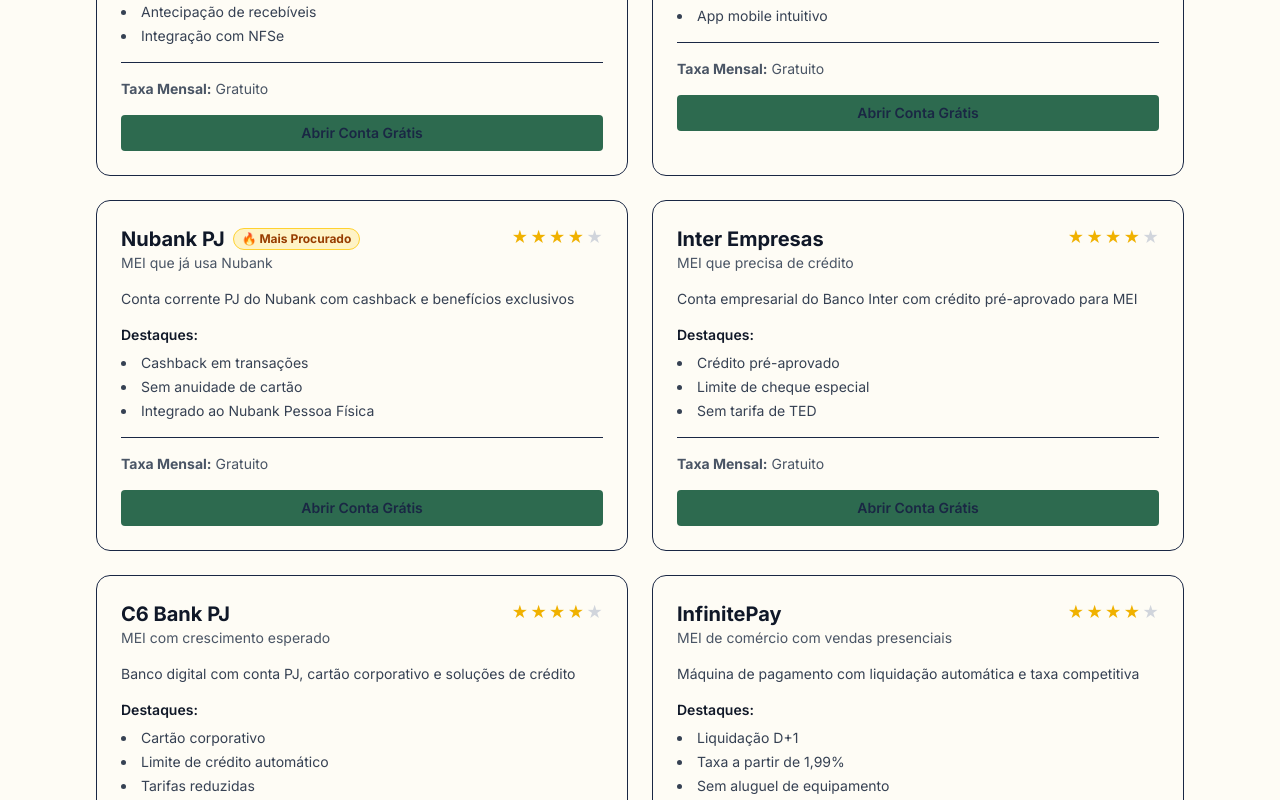
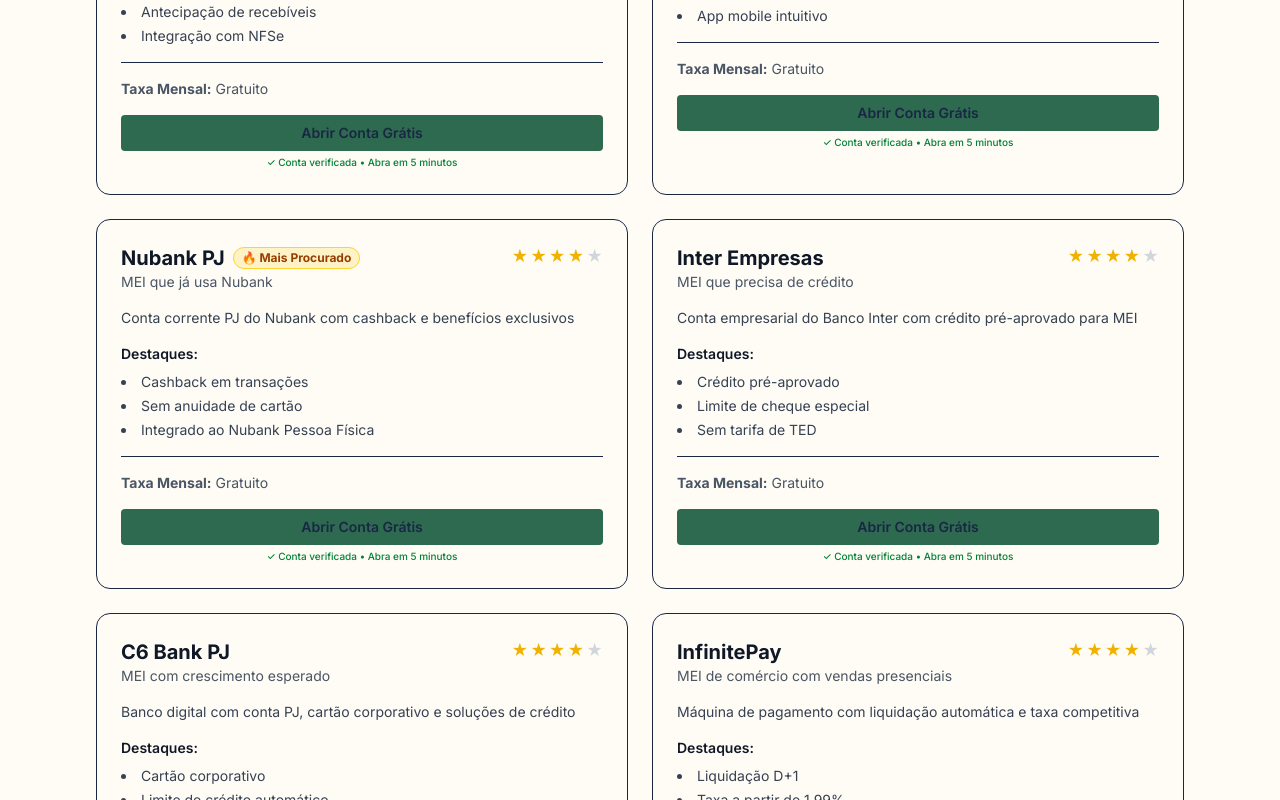
Before and after one commit to vitormdandrade/t3-mei-tools, a Next.js app: page /melhores/melhores-contas-pj-mei in a window 1280 px wide. Shown: the part 1380-2180 px from the top of the page. Built offline with nearby package versions, Linux system fonts and the light colour scheme; no server answers.

Commit message:
CRO: add trust badge (✓ Conta verificada) under affiliate CTAs on MelhoresContasPJ detail cards (pipeline cycle)

```diff
--- a/app/melhores/melhores-contas-pj-mei/Client.tsx
+++ b/app/melhores/melhores-contas-pj-mei/Client.tsx
@@ -169,6 +169,9 @@
               >
                 Abrir Conta Grátis
               </AffiliateCta>
+              <p className="text-[10px] text-center mt-1 font-medium text-green-700 dark:text-green-400">
+                ✓ Conta verificada • Abra em 5 minutos
+              </p>
             </div>
           ))}
         </div>
```
